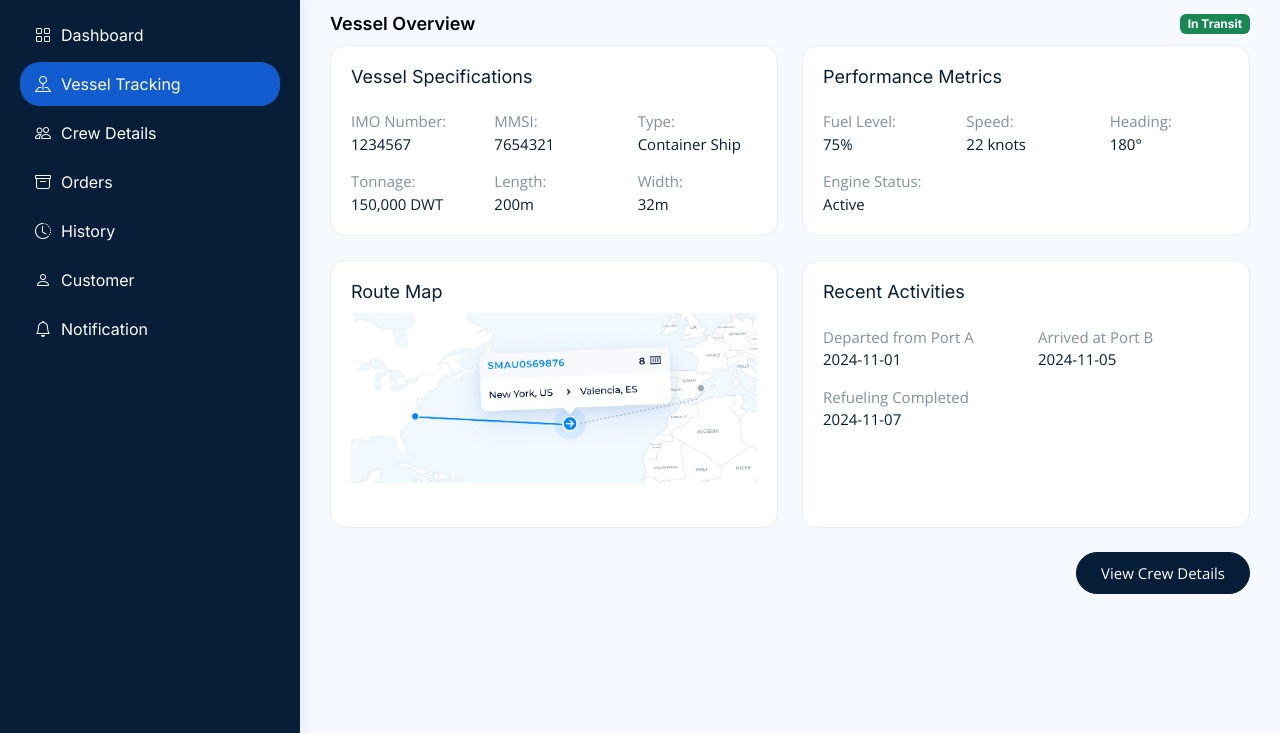
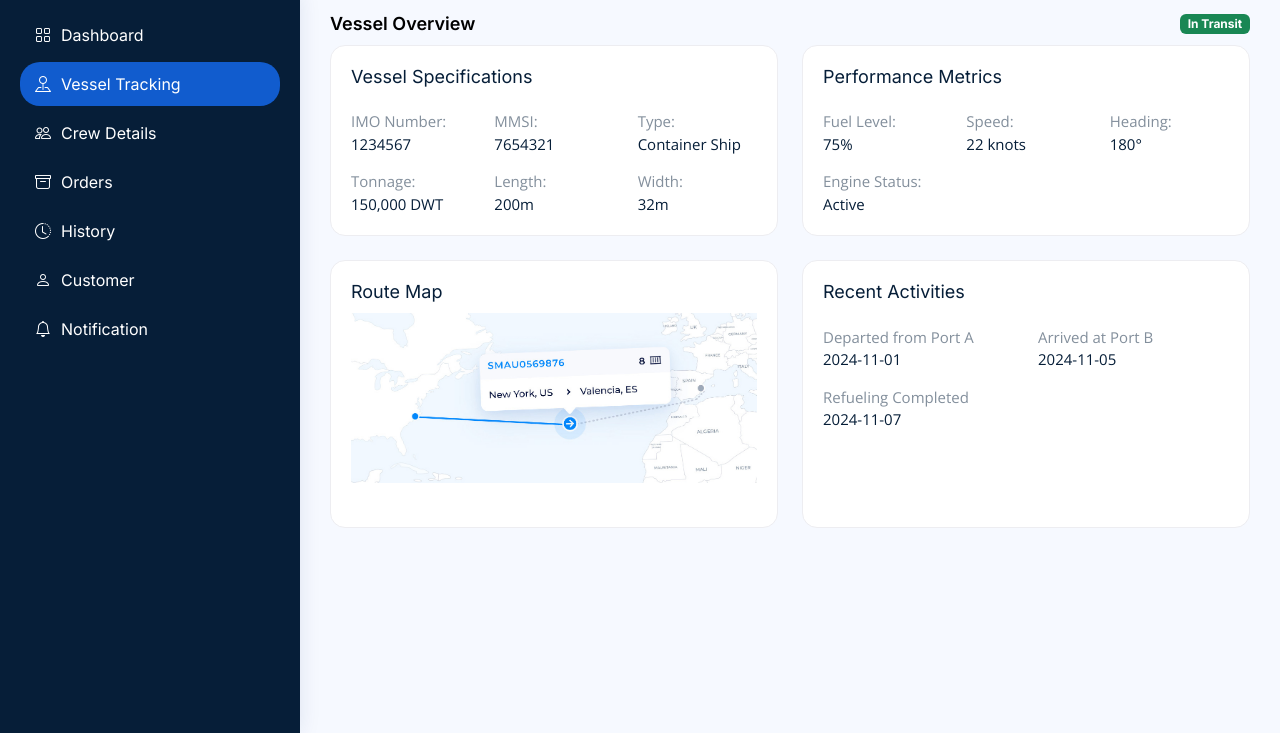
Before and after one commit to PravRaj/shipping-html, a plain HTML site: page vessel-tracking.html in a window 1280 px wide. Shown: the part 67-800 px from the top of the page. Drawn offline with nearby package versions, Linux system fonts and the light colour scheme.

Commit message:
Btn hide

```diff
--- a/vessel-tracking.html
+++ b/vessel-tracking.html
@@ -252,11 +252,11 @@
 
           <div class="col-lg-12">
             <!-- Crew Link -->
-            <div class="text-end mt-4 mb-5">
+            <!-- <div class="text-end mt-4 mb-5">
               <a href="crew-details.html" class="btn btn-primary"
                 >View Crew Details</a
               >
-            </div>
+            </div> -->
           </div>
         </div>
       </section>
```
